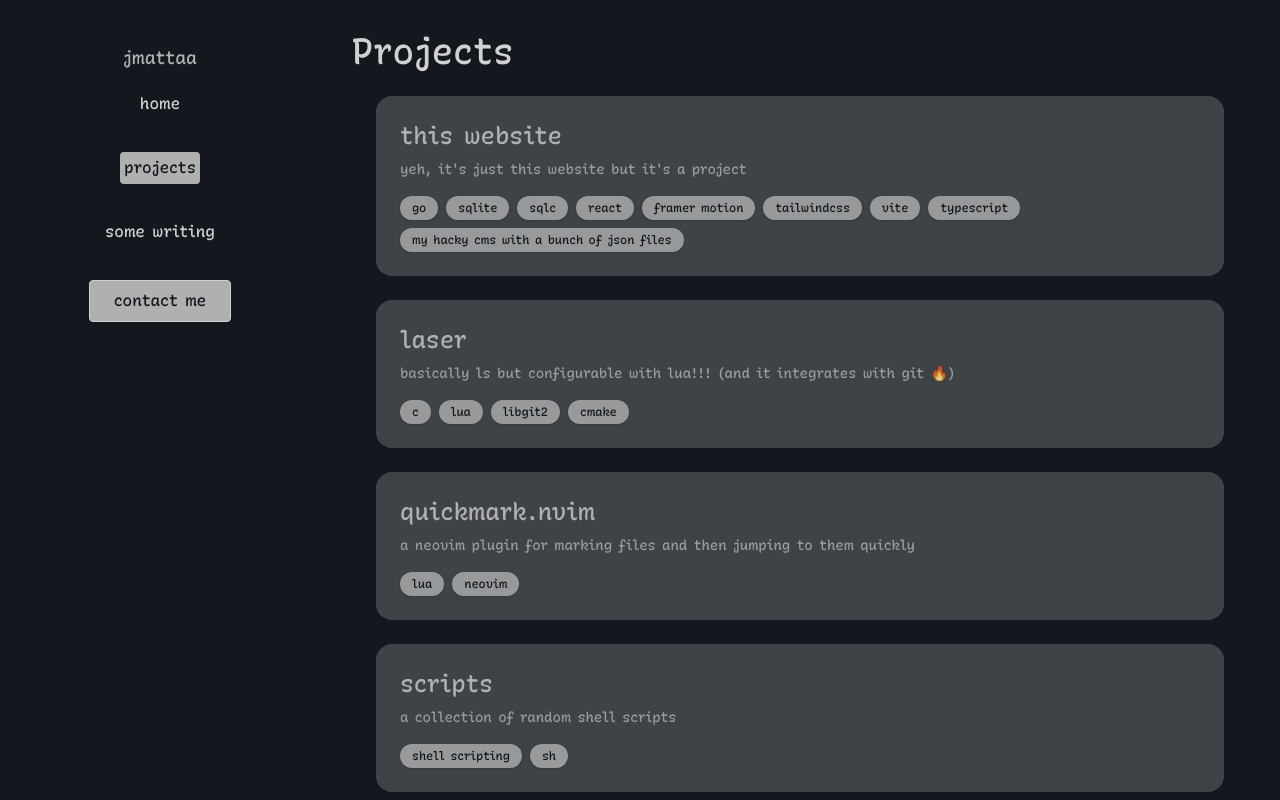
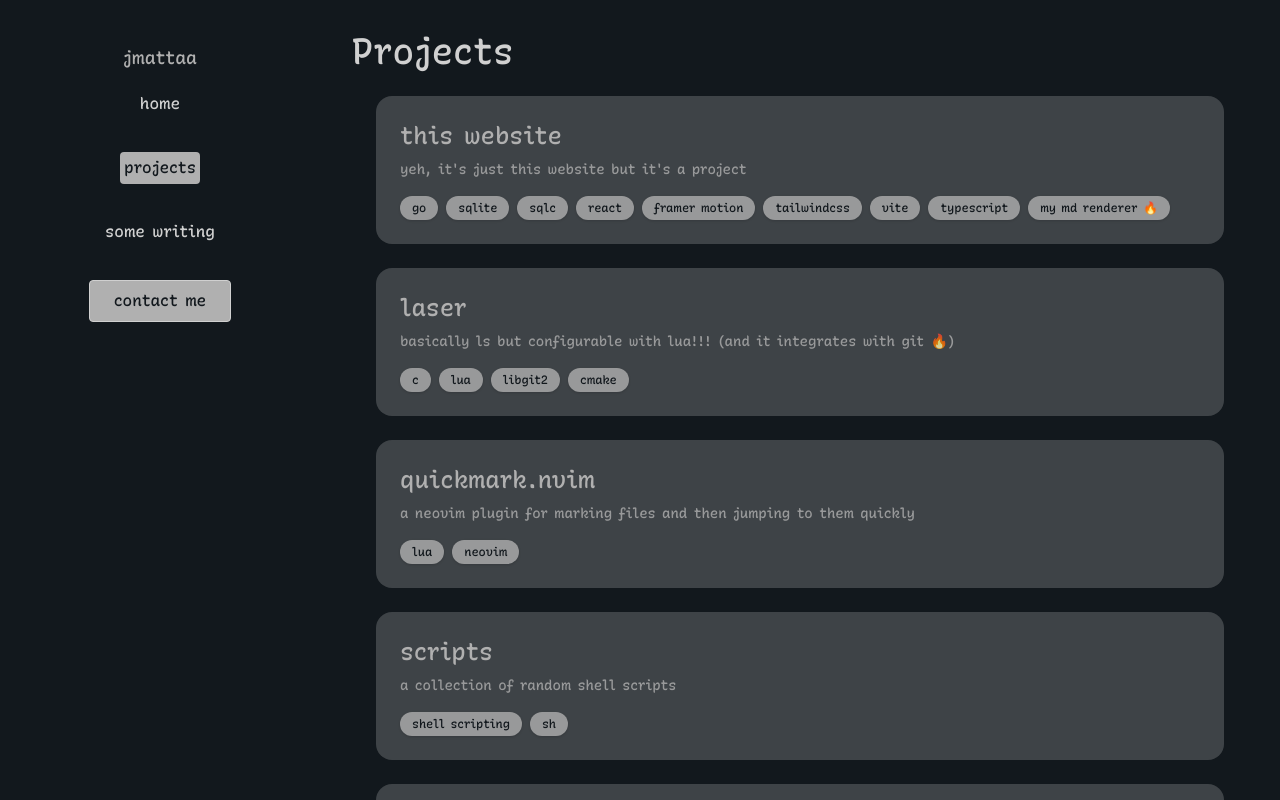
Before and after one commit to jmattaa/portfolio, a React (Vite) app: page /projects in a window 1280 px wide. Shown: the top 800 px of the page. Built offline with nearby package versions, Linux system fonts and the light colour scheme.

Commit message:
Improve inline code styling
Signed-off-by: jmattaa <mattajonathan1@gmail.com>

```diff
--- a/src/data/projects.json
+++ b/src/data/projects.json
@@ -13,7 +13,7 @@
                 "tailwindcss",
                 "vite",
                 "typescript",
-                "my hacky cms with a bunch of json files"
+                "my md renderer 🔥"
             ]
         },
         {
--- a/src/mdRendrer/mdtohtml.tsx
+++ b/src/mdRendrer/mdtohtml.tsx
@@ -46,7 +46,7 @@ const md = (token: token): Record<TokenType, JSX.Element> => ({
     [TokenType.Image]: <img src={token.href} alt={token.value} />,
     [TokenType.ListItem]: <li>{token.value}</li>,
     [TokenType.Text]: token.value as unknown as JSX.Element, // this be some dumb shi
-    [TokenType.Code]: (<code className="bg-black px-1 py-0.5 rounded">
+    [TokenType.Code]: (<code className="bg-palette-2/60 px-1 py-0.5 rounded text-palette-1">
         {token.value}
     </code>),
     [TokenType.MultilineCode]: (
```
